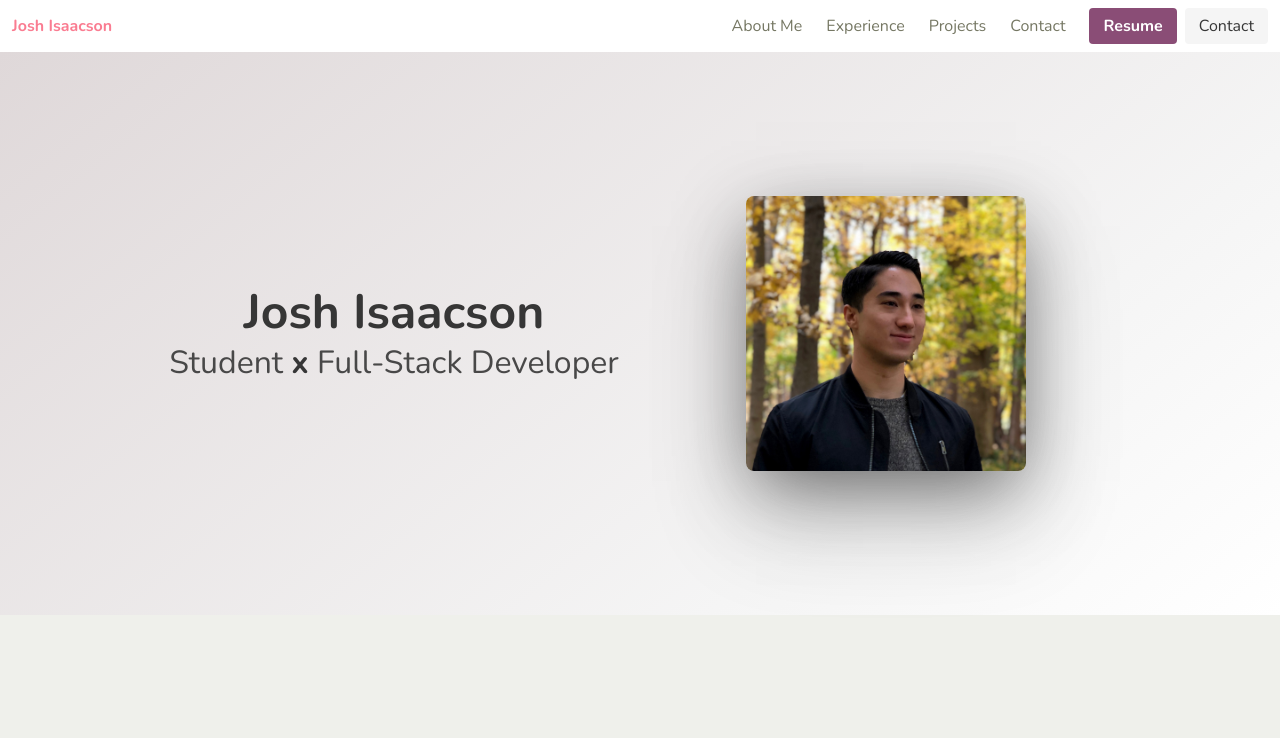
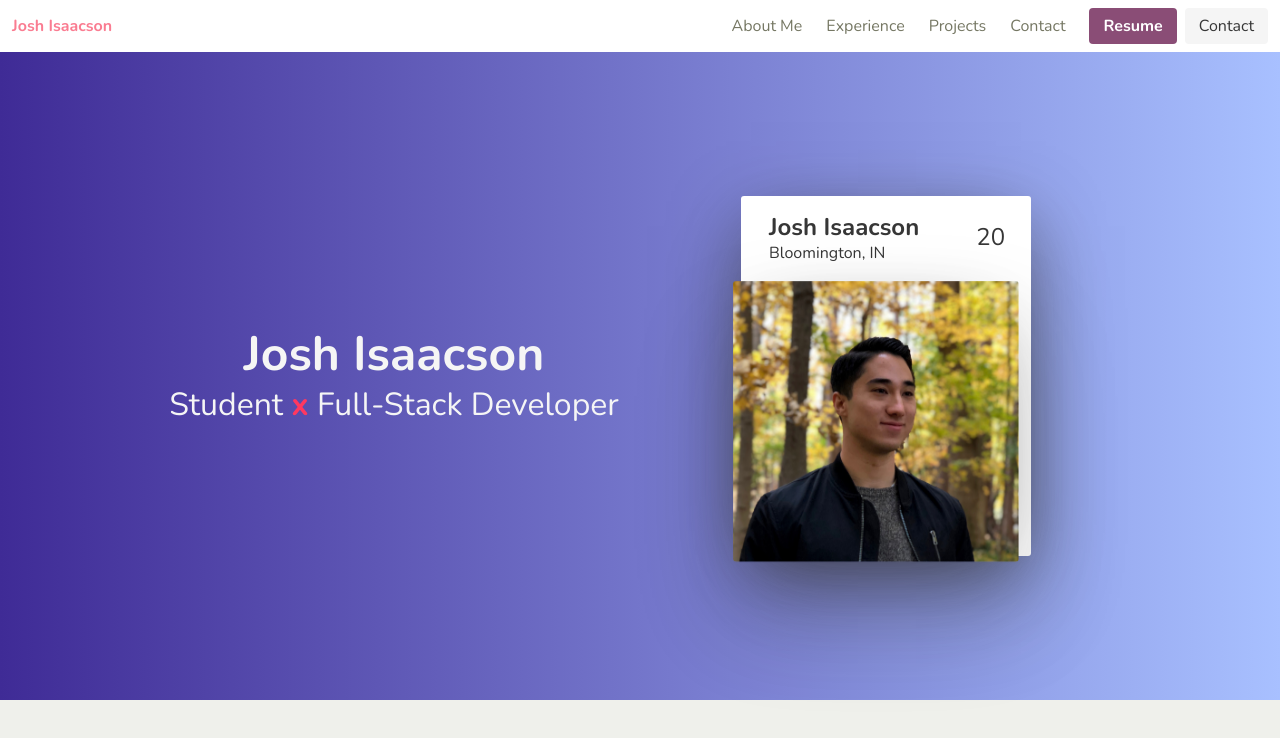
Before and after one commit to jsisaacs/portfolio, a website: page index.html in a window 1280 px wide. Drawn offline with nearby package versions, Linux system fonts and the light colour scheme.

Commit message:
added profile card and gradient background for hero section

```diff
--- a/css/extensions.css
+++ b/css/extensions.css
@@ -2,10 +2,50 @@
     justify-content: flex-start;
 }
 
+.hero.is-light.is-bold {
+    /* blue -> purple */
+    background: linear-gradient(90deg, #515ada 0%, #efd5ff 100%);
+
+    /* red -> blue */
+    /* background: linear-gradient(90deg, #FC466B 0%, #3F5EFB 100%); */
+
+    /* purple -> grey */
+    background: linear-gradient(90deg, #3F2B96 0%, #A8C0FF 100%);
+}
+
 .profile-container {
     box-shadow: 0 20px 70px -10px rgba(51, 51, 51, 0.7), 0 50px 100px 0 rgba(51, 51, 51, 0.2);
-    border-radius: 8px;
+    border-radius: 3px;
+    background-color: white;
+    /* overflow:hidden; */
+    position: relative;
+    height: 360px;
+    width: 290px;
+
+    transform-style: preserve-3d;
+    transform: perspective(1000px);
+}
+
+.profile-text {
+    padding-left: 40px;
+    padding-top: 30px;
+    /* background-color: blue; */
+}
+
+.age {
+    padding-top: 35px;
+    /* background-color: red; */
+}
+
+.profile-overlay {
+    box-shadow: 0 9px 70px -40px rgba(51, 51, 51, 0.7), 0 50px 100px 0 rgba(51, 51, 51, 0.2);
     overflow:hidden;
+    border-radius: 3px;
+    position: absolute;
+    left: -5px;
+    top: 87px;
+    z-index: 1000;
+    transform: translateZ(20px)
 }
 
 #profile {
--- a/index.html
+++ b/index.html
@@ -60,15 +60,25 @@
                 <div class="container">
                     <div class="columns is-vcentered">
                         <div class="hero column is-6 has-text-centered">
-                            <p class="title is-1">Josh Isaacson</p>
-                            <p class="subtitle is-3">Student <strong class="has-text-dark">x</strong> Full-Stack Developer</p>
+                            <p class="title is-1 has-text-light">Josh Isaacson</p>
+                            <p class="subtitle is-3 has-text-light">Student <strong class="has-text-danger">x</strong> Full-Stack Developer</p>
                         </div>
                         <div class="column is-6">
-                            <!-- <figure class="image"> -->
                             <div class="level">
-                                <div class="level-item has-text-centered">
-                                    <div class="profile-container" data-tilt data-tilt-scale="1.1" data-tilt-glare data-tilt-max-glare="0.8">
-                                        <img id="profile" src="./assets/josh-isaacson.jpeg" alt="Josh Isaacson">
+                                <div class="level-item">
+                                    <div class="profile-container" data-tilt data-tilt-reverse="true" data-tilt-scale="1.05" data-tilt-glare data-tilt-max-glare="0.8">
+                                        <div class="columns is-mobile">
+                                            <div class="column profile-text is-8">
+                                                <p class="title is-4">Josh Isaacson</p>
+                                                <p class="">Bloomington, IN</p>
+                                            </div>
+                                            <div class="column age has-text-centered">
+                                                <p class="is-size-4">20</p>
+                                            </div>
+                                        </div>
+                                        <div class="profile-overlay" >
+                                            <img id="profile" src="./assets/josh-isaacson.jpeg" alt="Josh Isaacson">
+                                        </div>
                                     </div>
                                 </div>
                             </div>
```
